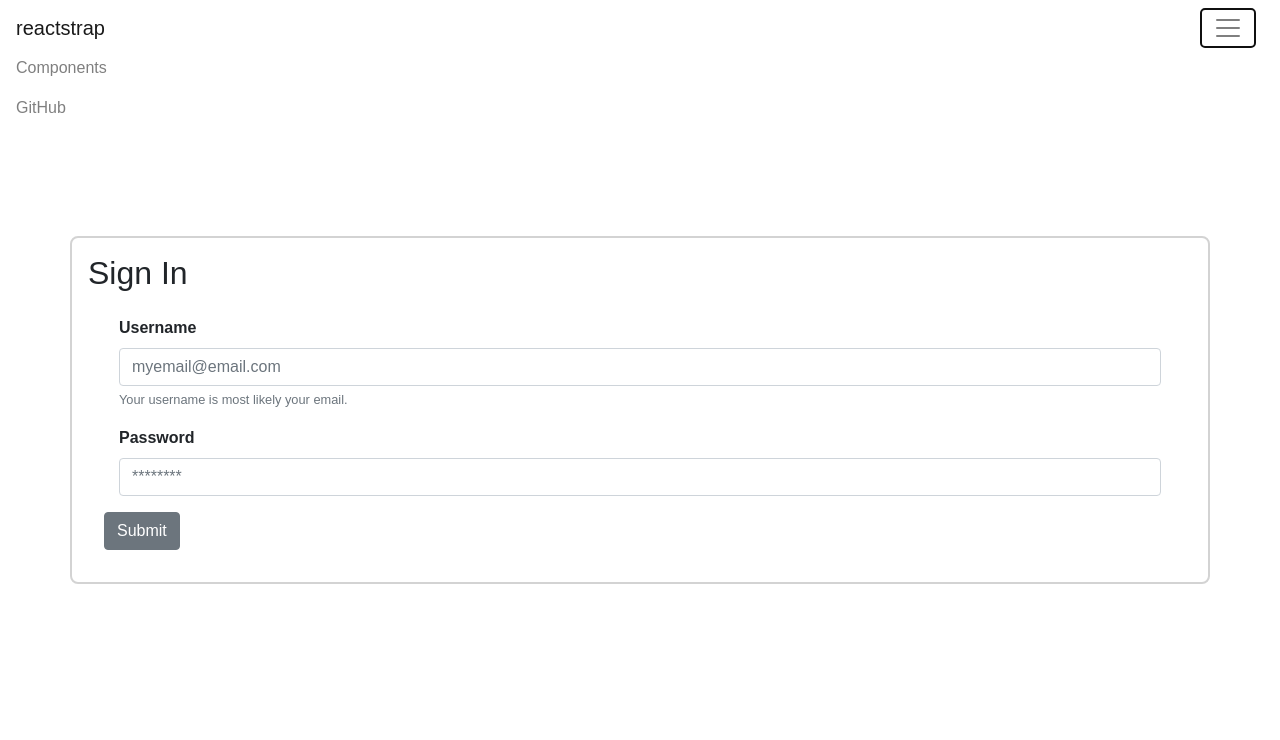
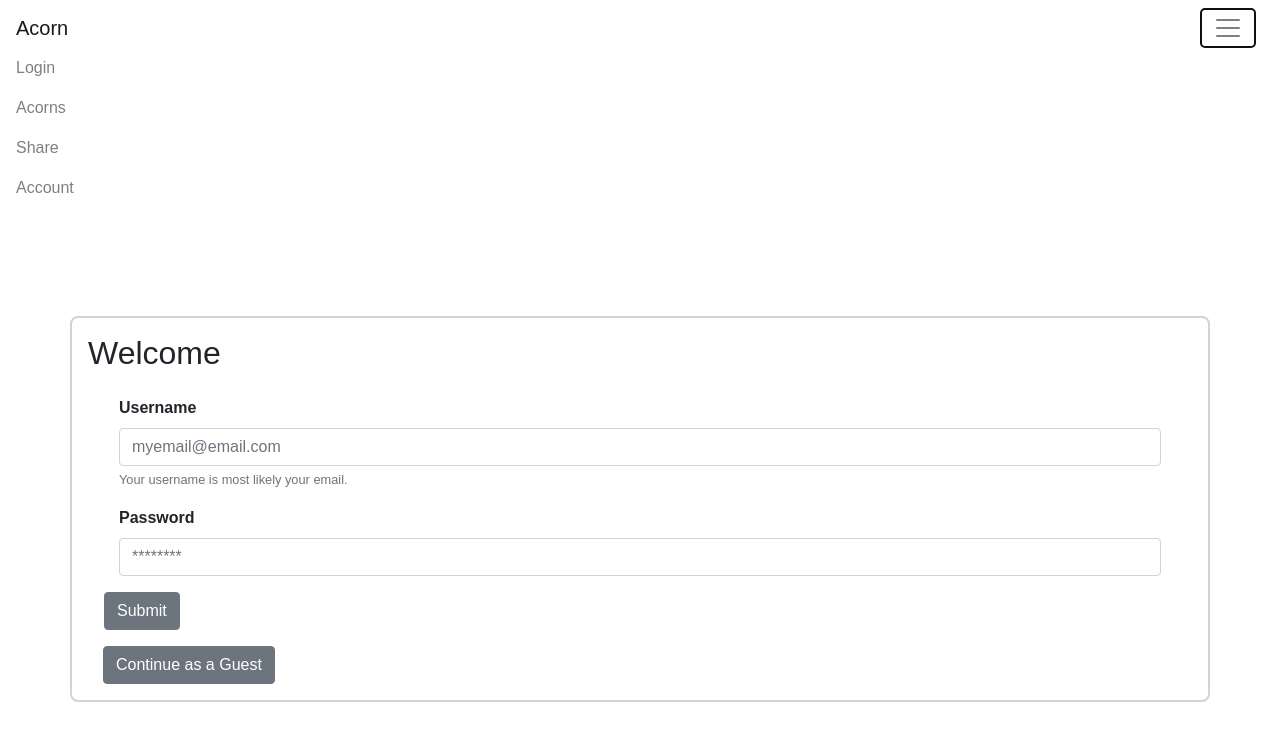
Before and after one commit to phoebequincy/Acorn, a React (Create React App) app: page / in a window 1280 px wide. Both pictures are taken after a click on the button 1228 px from the left and 28 px from the top of the page. Shown: the top 740 px of the page. Built offline with nearby package versions, Linux system fonts and the light colour scheme.

Commit message:
Continue as guest working.

```diff
--- a/src/components/Login.js
+++ b/src/components/Login.js
@@ -48,7 +48,7 @@ class Login extends Component {
     const { email, password } = this.state;
     return (
       <Container className="App">
-        <h2>Sign In</h2>
+        <h2>Welcome</h2>
         <Form className="form" onSubmit={ (e) =>{
           this.submitForm(e)
           this.props.toggleLogin()
@@ -95,6 +95,12 @@ class Login extends Component {
           </Col>
           <Button>Submit</Button>
       </Form>
+      <Col>
+      <Button className = "button" onClick={ (e) =>{
+        this.submitForm(e)
+        this.props.toggleLogin()
+      }}>Continue as a Guest</Button>
+      </Col>
       </Container>
     );
   }
--- a/src/components/Navigation.js
+++ b/src/components/Navigation.js
@@ -1,7 +1,7 @@
-import React from 'react';
+import React, { Component } from 'react';
 import { Collapse, Navbar, NavbarToggler, NavbarBrand, Nav, NavItem, NavLink } from 'reactstrap';
 
-export default class Navigation extends React.Component {
+class Navigation extends Component {
   constructor(props) {
     super(props);
 
@@ -16,19 +16,28 @@ export default class Navigation extends React.Component {
       collapsed: !this.state.collapsed
     });
   }
+
+
   render() {
+
     return (
       <div>
         <Navbar color="faded" light>
-          <NavbarBrand href="/" className="mr-auto">reactstrap</NavbarBrand>
+          <NavbarBrand href="/" className="mr-auto">Acorn</NavbarBrand>
           <NavbarToggler onClick={this.toggleNavbar} className="mr-2" />
           <Collapse isOpen={!this.state.collapsed} navbar>
             <Nav navbar>
               <NavItem>
-                <NavLink href="/components/">Components</NavLink>
+                <NavLink href="/components/">Login</NavLink>
               </NavItem>
               <NavItem>
-                <NavLink href="https://github.com/reactstrap/reactstrap">GitHub</NavLink>
+                <NavLink href="/components/">Acorns</NavLink>
+              </NavItem>
+              <NavItem>
+                <NavLink href="/components/">Share</NavLink>
+              </NavItem>
+              <NavItem>
+                <NavLink href="/components/">Account</NavLink>
               </NavItem>
             </Nav>
           </Collapse>
@@ -37,3 +46,4 @@ export default class Navigation extends React.Component {
     );
   }
 }
+export default Navigation;
```
